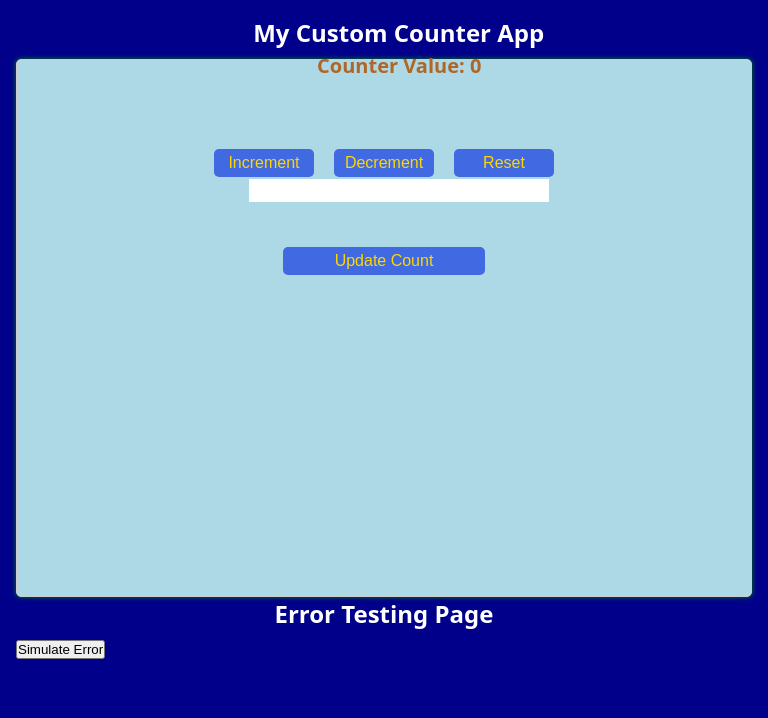
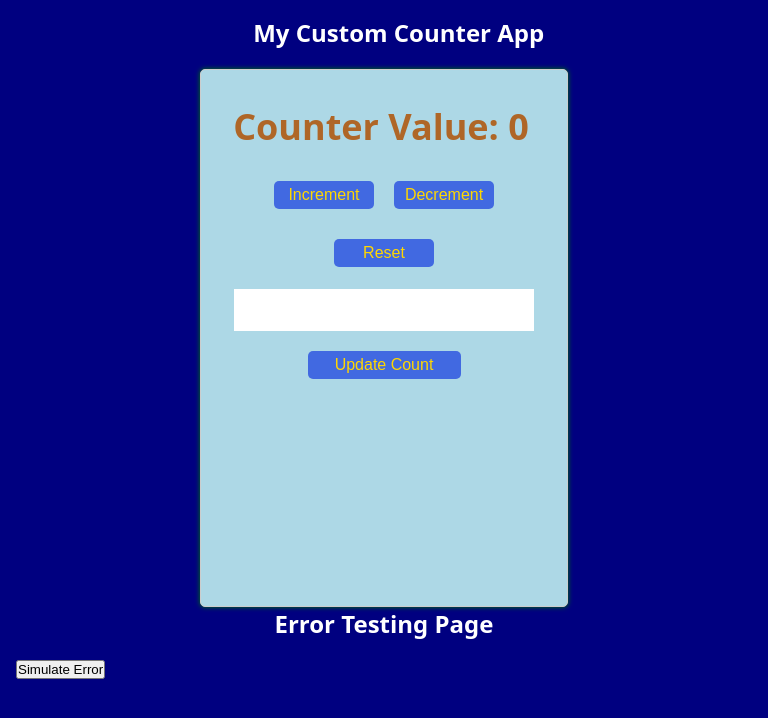
Before and after one commit to NgbeaGloriaJames/Custom-Counter-Hook, a React (Create React App) app: page / in a window 768 px wide. Shown: the top 718 px of the page. Built offline with nearby package versions, Linux system fonts and the light colour scheme.

Commit message:
making media queries

```diff
--- a/src/style.css
+++ b/src/style.css
@@ -5,6 +5,7 @@
 }
 
 body {
+  height: 100vh;
   margin: 0;
   padding: 1rem;
   font-family: system-ui, sans-serif;
@@ -16,9 +17,18 @@ h1 {
   font-weight: 800;
   font-size: 1.5rem;
 }
+ .counter-container {
+    height: 70%;
+    margin: 0 auto;
+    padding: 20px;
+    border: 1px solid #ccc;
+    border-radius: 5px;
+    background-color: #90EE90;
+    box-shadow: 0 0 5px rgba( 0, 128, 0, 1);
+  }
+/* PHONES SCREENS*/
 
-/* PHONES SCREENS*/
-@media only screen and (min-width: 320px) and (max-width: 480px) {
+/* @media only screen and (min-width: 320px) and (max-width: 480px) {
 
   body{
     background: #006400;
@@ -31,15 +41,7 @@ h1 {
     font-size: 20px;
     margin-block-end: 20px;
   }
-  .counter-container {
-    height: 70%;
-    margin: 0 auto;
-    padding: 20px;
-    border: 1px solid #ccc;
-    border-radius: 5px;
-    background-color: #90EE90;
-    box-shadow: 0 0 5px rgba( 0, 128, 0, 1);
-  }
+
 
 .counter-value {
   font-size: 20px;
@@ -80,18 +82,18 @@ input{
   background-color: #800000;
   color: #008000;
 }
-}
+} */
 
 /* iPAD, TABLETS SCREENS*/
 
-@media (min-width: 481px) and (max-width: 768px) {
+@media (max-width: 786px) {
   body{
-    background-color:#00008B;
+    background-color:#000080;
   }
 
   h1 {
     text-align: center;
-    margin-block-end: 10px;
+    margin-block-end: 20px;
   }
   .counter-value{
     margin-block-start: 2px;
@@ -99,6 +101,7 @@ input{
   }
 
   .counter-container {
+    width: 50%;
     height: 70%;
     margin: 0 auto;
     padding: 30px;
@@ -126,7 +129,7 @@ input{
     border: none;
   }
   .update{
-    margin-block-start: 70px;
+    margin-block-start: 40px;
     width: 50%;
   }
   .counter-button:hover {
@@ -136,22 +139,54 @@ input{
 }
 
 /* LAPTOS */
-@media (min-width: 768px) and (max-width: 1024px) {
+@media (min-width: 787px) and (max-width:828px) {
+  body{
+    background: #006400;
+    color: white;
+    height:100vh;
+  }
+  h1 {
+    text-align: center;
+    margin-block-end: 10px;
+  }
+  .counter-container {
+    border: 1px solid #ccc;
+    border-radius: 5px;
+    background-color: #90EE90;
+    width: 70%;
+  }
   .counter-value {
+    color: #800000;
     position: relative;
     top: -40px;
-    left: 30%;
+    left: -10%;
     font-size: 20px;
   }
   .update{
     margin-block-start: 5px;
-    width: 30%;
+    width: 20%;
+    position: fixed;
+    right: 38%;
+    height: 10%;
   }
   input{
     display: block;
+    height: 60px;
+    margin-inline-start: 31%;
+    position: absolute;
   }
   .counter-button {
-    margin-block-end: 40px;
+    margin-block-end: 20px;
+    background-color:#008000;
+    color: #800000;
+  }
+  .counter-button:hover {
+    background-color: #800000;
+    color: #008000;
+  }
+ .errorstage{
+  margin-left: 45%;
+  height: 10%;
+ }
 
-  }
 }
```
